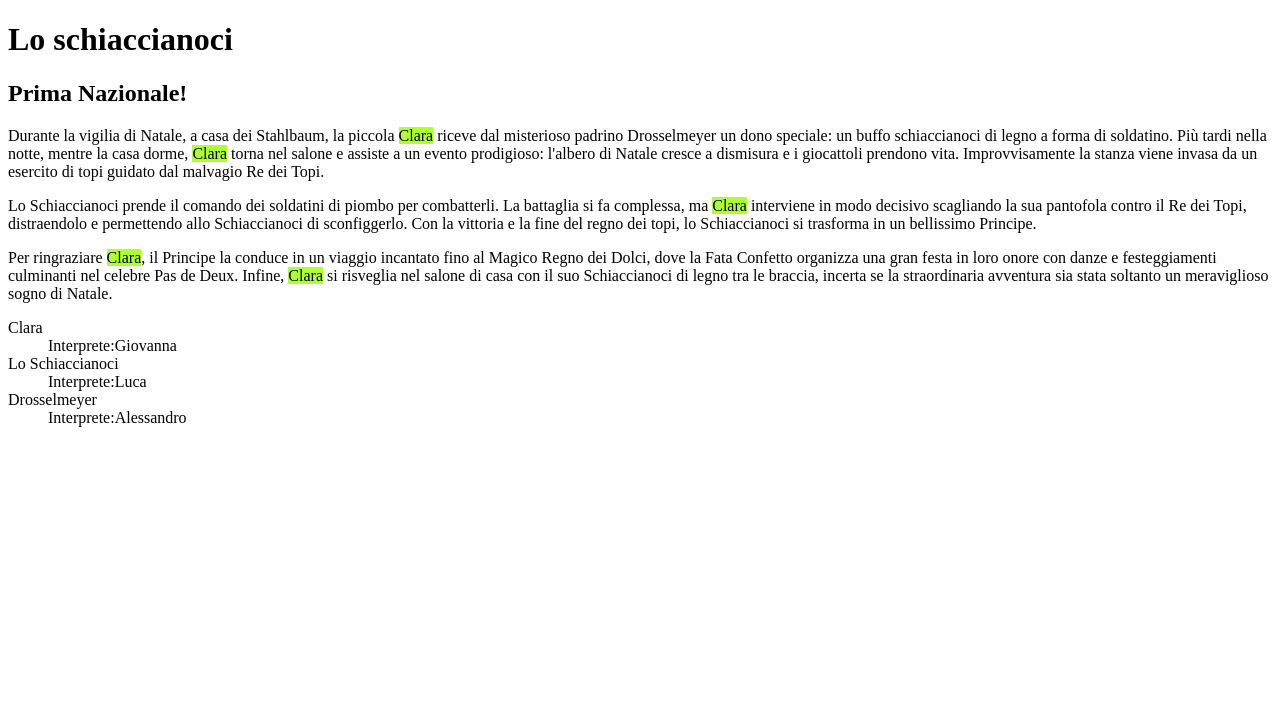
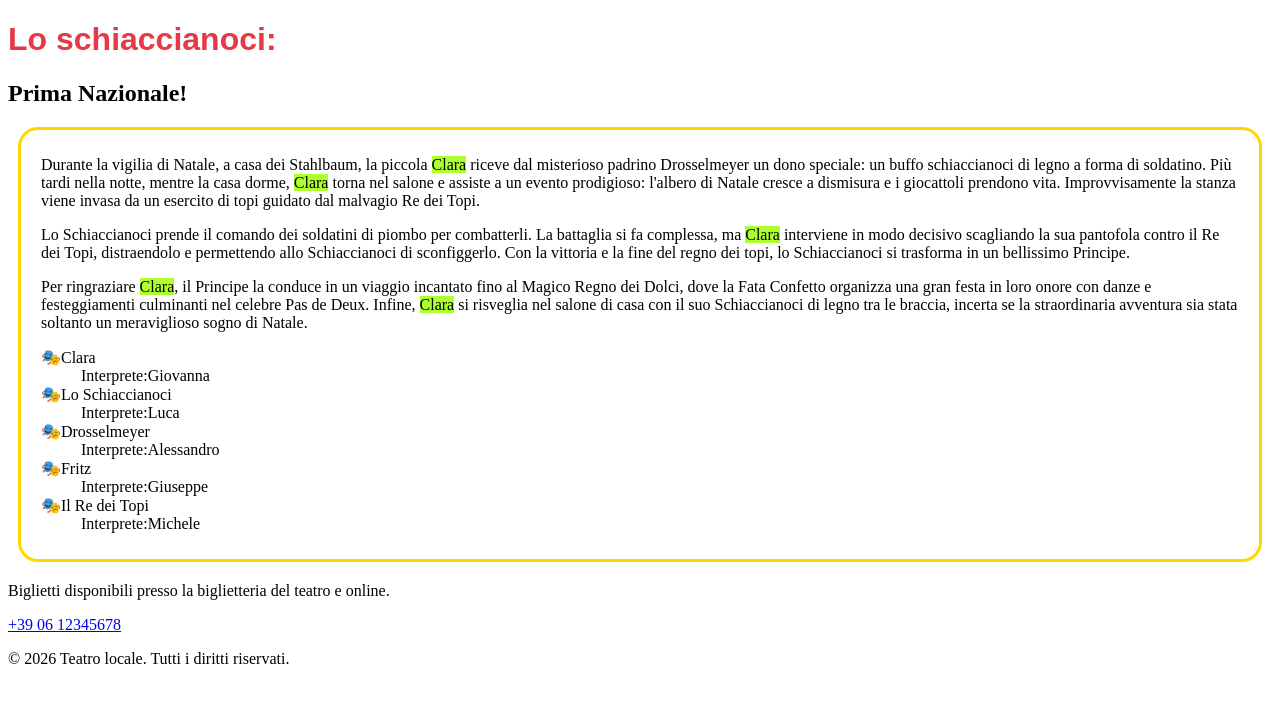
Before and after one commit to GiuMot/locandina-teatro-css-giulio-motta, a plain HTML site: page index.html in a window 1280 px wide. Drawn offline with Linux system fonts and the light colour scheme.

Commit message:
applicati stili box model e pseudo-elementi locandina

```diff
--- a/index.html
+++ b/index.html
@@ -10,7 +10,7 @@
 
     <header>
 
-        <h1>Lo schiaccianoci</h1>
+        <h1>Lo schiaccianoci:</h1>
         <h2>Prima Nazionale!</h2>
 
 
@@ -49,12 +49,34 @@
                 <dt>Drosselmeyer</dt>
                 <dd>Interprete:Alessandro</dd>
 
+                <dt>Fritz</dt>
+                <dd>Interprete:Giuseppe</dd>
+
+                <dt>Il Re dei Topi</dt>
+                <dd>Interprete:Michele</dd>
+
 
             </dl>
         </section>
 
 
+
     </main>
+
+    <footer>
+
+        <p>
+            Biglietti disponibili presso la biglietteria del teatro e online.
+
+        </p>
+
+        <!-- <p>Contattaci: 3245788903</p> -->
+
+        <a href="tel:+390612345678">+39 06 12345678</a>
+
+        <p>&copy; 2026 Teatro locale. Tutti i diritti riservati.</p>
+
+    </footer>
 
 </body>
 </html>
--- a/style.css
+++ b/style.css
@@ -0,0 +1,26 @@
+/* Non ho ben compreso se il font sans serif deve essere applicato a tutto, in tal caso eccolo */
+
+/* *{
+      font-family: sans-serif;
+} */
+
+
+h1 {
+
+    color: rgba(230,57,70 ,1);
+    font-family: sans-serif;
+
+}
+
+section {
+
+    padding: 10px 20px 10px 20px;
+    margin: 20px 10px;
+    border: 3px solid gold;
+    border-radius: 20px;
+}
+
+dt::before{
+
+content: "🎭";
+}
```
